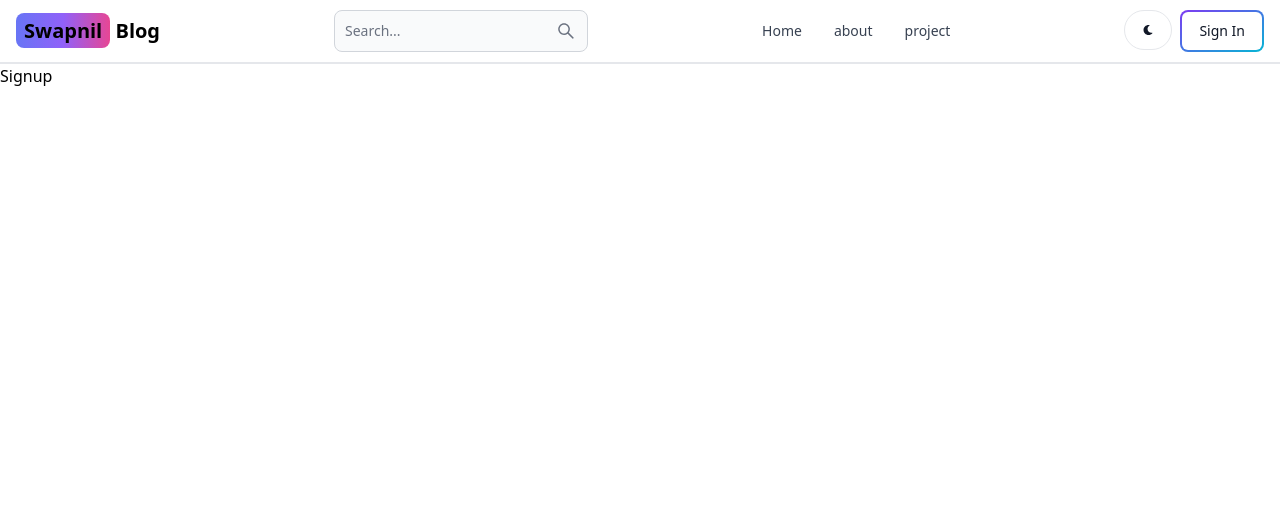
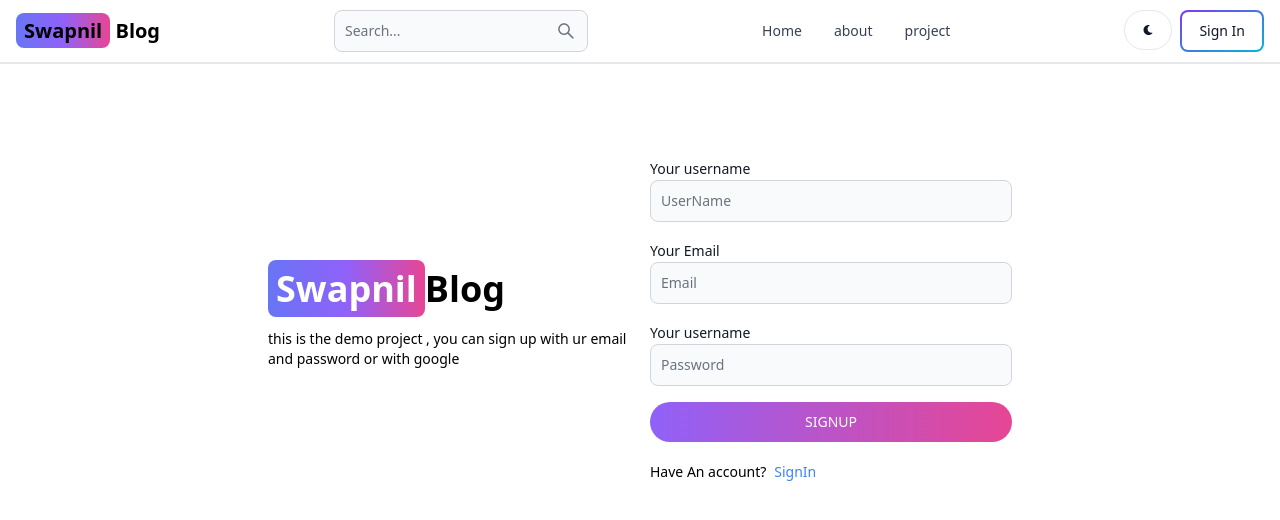
Before and after one commit to Swapnil-mindbrick-2022/mernblog, a React app in the folder client/: page /signup in a window 1280 px wide. Shown: the top 520 px of the page. Built offline with nearby package versions, Linux system fonts and the light colour scheme; the HTML template or start-up script is replaced by a standard one.

Commit message:
make signup Up in client side

```diff
--- a/client/src/pages/Signin.jsx
+++ b/client/src/pages/Signin.jsx
@@ -2,8 +2,8 @@
 
 const Signin = () => {
   return (
-    <div>Signin</div>
-  )
-}
+    <div> signin</div>
+  );
+};
 
-export default Signin
+export default Signin;
--- a/client/src/pages/Signup.jsx
+++ b/client/src/pages/Signup.jsx
@@ -1,8 +1,55 @@
-
+import { Button, Label, TextInput } from "flowbite-react";
+import { Link } from "react-router-dom";
 
 const Signup = () => {
   return (
-    <div>Signup</div>
+    <div  className='min-h-screen mt-20'>
+      <div  className='flex p-3 max-w-3xl mx-auto flex-col md:flex-row md:items-center gap-5'>
+        {/* left side */}
+        <div className="flex-1">
+        <Link to='/' className='font-bold dark:text-white text-4xl'>
+        <span className='px-2 py-1 bg-gradient-to-r from-indigo-500 via-purple-500 to-pink-500 rounded-lg text-white'>
+              Swapnil
+            </span>
+            Blog
+          </Link>
+
+          <p className="text-sm mt-5 ">
+            this is the demo project , you can sign up with ur email and
+            password or with google
+          </p>
+        </div>
+        {/* Right side */}
+        <div className="flex-1">
+        <form  className="flex flex-col gap-4">
+          <div>
+            <Label  value="Your username "></Label>
+            <TextInput
+
+            type='text' placeholder="UserName" id="username"/>
+          </div>
+          <div>
+            <Label  value="Your Email "></Label>
+            <TextInput
+
+            type='text' placeholder="Email" id="email"/>
+          </div>
+          <div>
+            <Label  value="Your username "></Label>
+            <TextInput
+
+            type='text' placeholder="Password" id="passwprd"/>
+          </div>
+        <Button gradientDuoTone='purpleToPink' type='submit' pill> SIGNUP</Button>
+        </form>
+        <div className="flex gap-2 text-sm mt-5">
+          <span>Have An account? </span>
+          <Link to ='/signin' className="text-blue-500">SignIn</Link>
+        </div>
+
+        </div>
+      </div>
+    </div>
   )
 }
 
```
